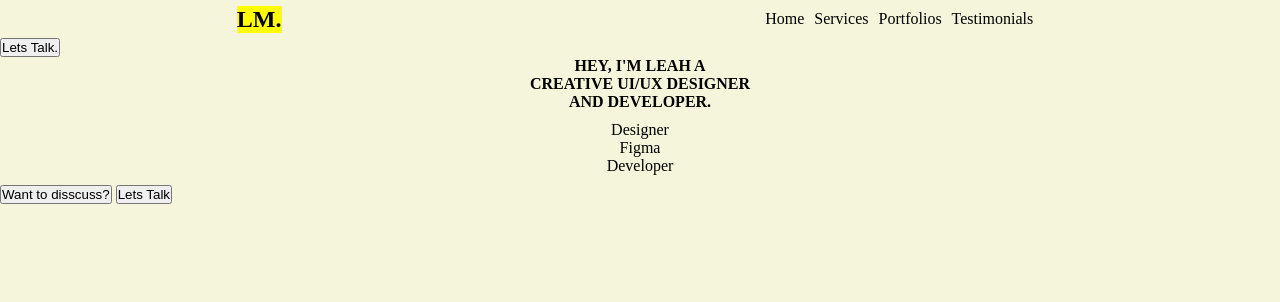
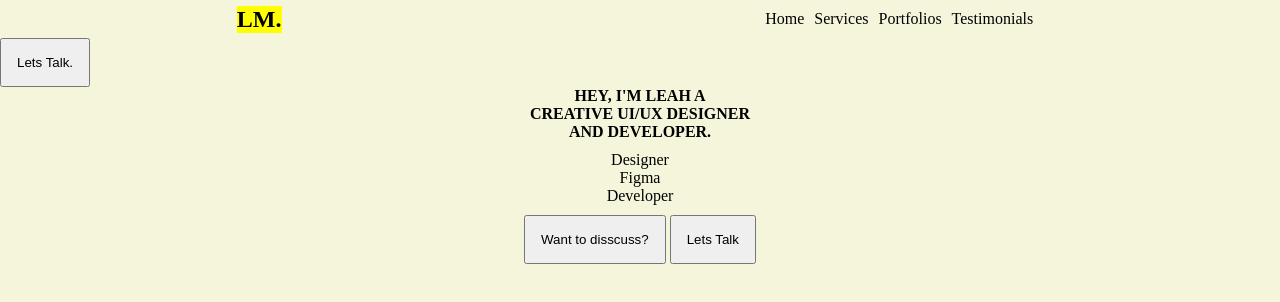
Before and after one commit to leah-mumbi/portfolio, a plain HTML site: page index.html in a window 1280 px wide. Drawn offline with Linux system fonts and the light colour scheme.

Commit message:
[FIX]- add button

```diff
--- a/index.html
+++ b/index.html
@@ -17,7 +17,9 @@
       </ul>
     </nav>
     <main>
-      <button class="home-btn">Lets Talk.</button>
+      <button class="home-btn1">Lets Talk.</button>
+
+      <div id="home-container">
         <h4>
           HEY, I'M LEAH A <br />CREATIVE UI/UX DESIGNER <br />AND DEVELOPER.
         </h4>
@@ -29,6 +31,7 @@
         <button class="home-btn">Want to disscuss?</button>
 
         <button class="home-btn">Lets Talk</button>
+      </div>
     </main>
   </body>
 </html>
--- a/style.css
+++ b/style.css
@@ -97,7 +97,12 @@ ul {
 }
 .home-btn {
   text-align: center;
+  padding: 15px;
 }
-.home-cointainer {
+#home-container {
   text-align: center;
 }
+.home-btn1 {
+  text-align: left;
+  padding: 15px;
+}
```
Lines whose indentation alone changed are shown as unchanged.
